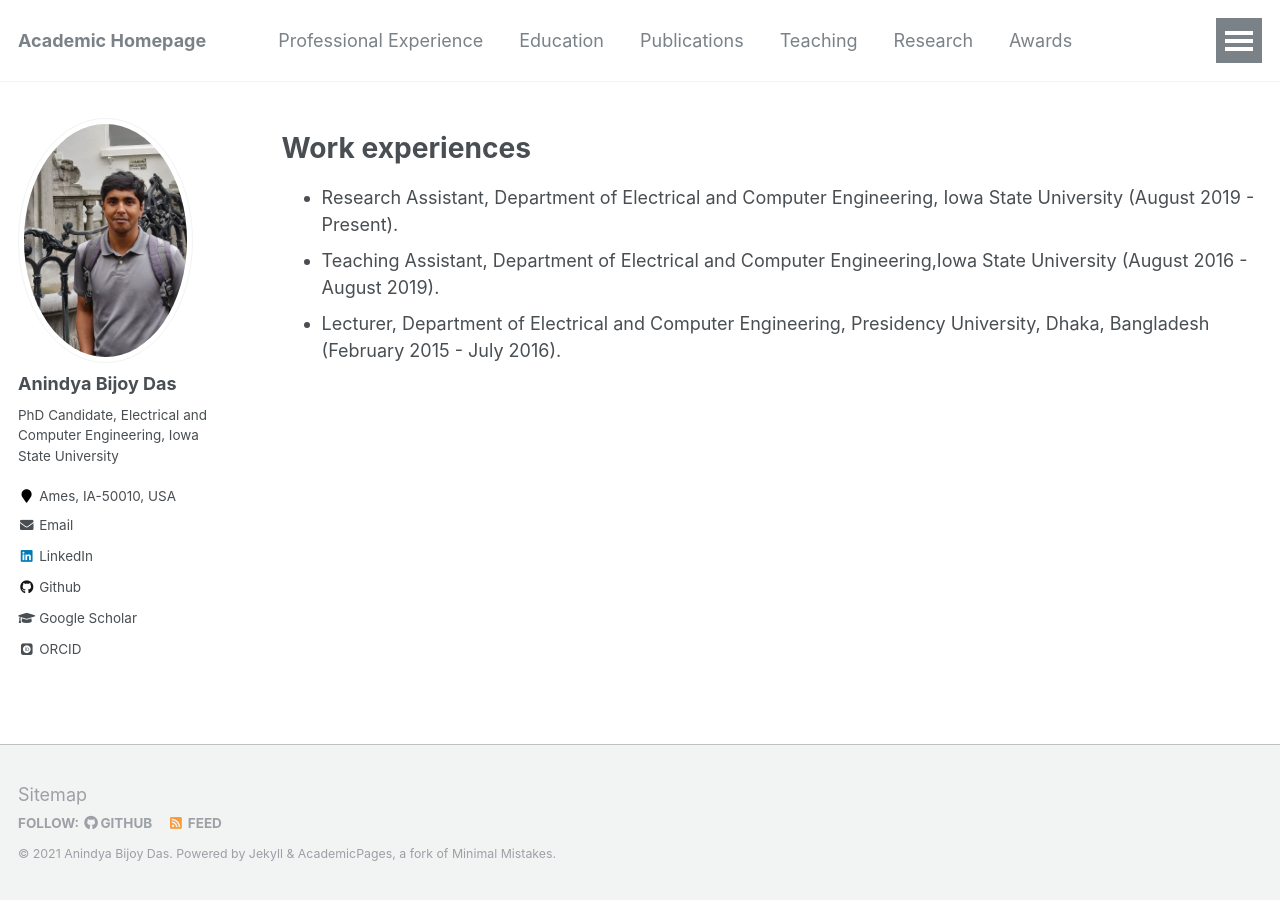
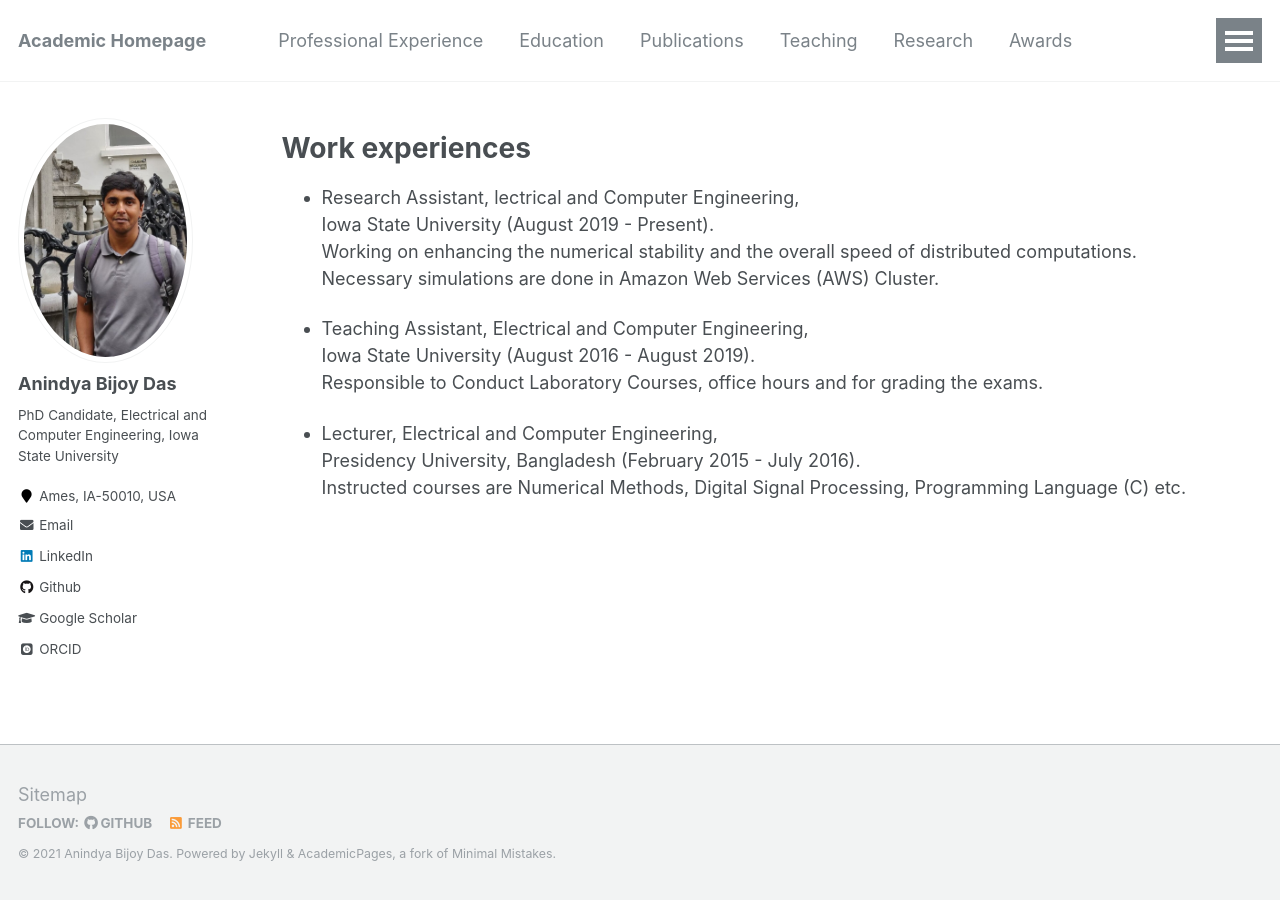
Before and after one commit to anindyabijoydas/portfolio, a Jekyll site: the page built from _pages/experience.md, in a window 1280 px wide. Built offline with Jekyll 4.4.1, drawn with Linux system fonts in a browser that asks for light colours; some web fonts are replaced.

Commit message:
Update experience.md

```diff
--- a/_pages/experience.md
+++ b/_pages/experience.md
@@ -10,6 +10,8 @@ redirect_from:
 
 Work experiences
 ======
-* Research Assistant, Department of Electrical and Computer Engineering, Iowa State University (August 2019 - Present).
-* Teaching Assistant, Department of Electrical and Computer Engineering,Iowa State University (August 2016 - August 2019).
-* Lecturer, Department of Electrical and Computer Engineering, Presidency University, Dhaka, Bangladesh (February 2015 - July 2016).
+* Research Assistant, lectrical and Computer Engineering, <br/> Iowa State University (August 2019 - Present). <br/> Working on enhancing the numerical stability and the overall speed of distributed computations. <br/> Necessary simulations are done in Amazon Web Services (AWS) Cluster.
+
+* Teaching Assistant, Electrical and Computer Engineering, <br/> Iowa State University (August 2016 - August 2019). <br/>  Responsible to Conduct Laboratory Courses, office hours and for grading the exams.
+
+* Lecturer, Electrical and Computer Engineering, <br/> Presidency University, Bangladesh (February 2015 - July 2016). <br/>  Instructed courses are Numerical Methods, Digital Signal Processing, Programming Language (C) etc.
```
